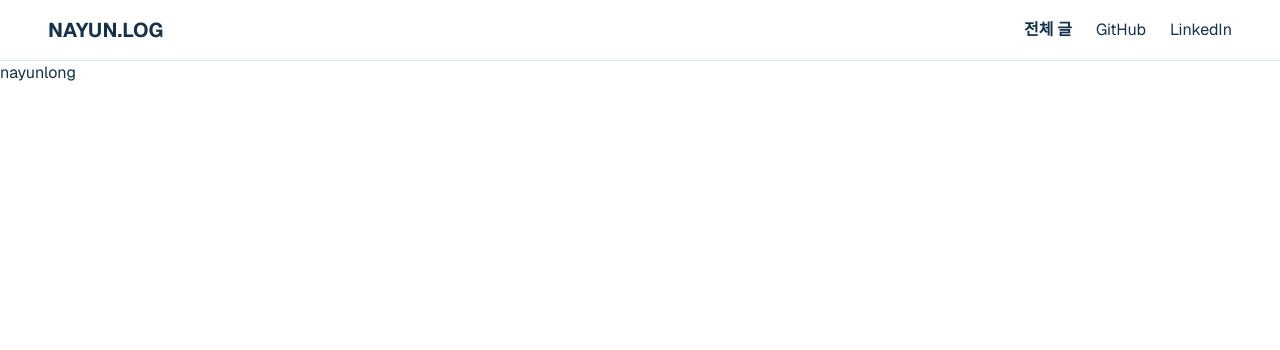
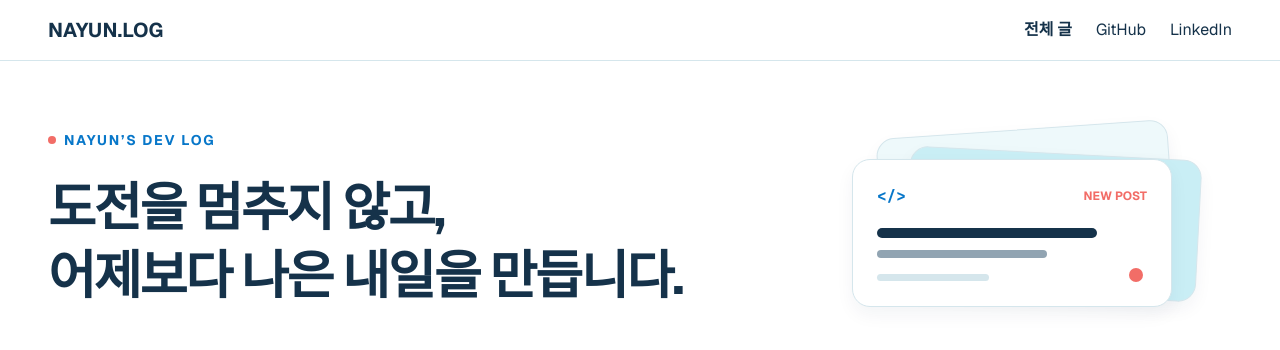
Before and after one commit to kxxnayun/nayunlog, a Next.js app: page / in a window 1280 px wide. Shown: the top 350 px of the page. Built offline with nearby package versions, Linux system fonts and the light colour scheme.

Commit message:
feat: 홈 히어로 섹션 구현

```diff
--- a/src/app/page.tsx
+++ b/src/app/page.tsx
@@ -1,7 +1,10 @@
+import HeroSection from '@/components/home/HeroSection';
+
 export default function Home() {
   return (
-    <main>
-      <h1>nayunlong</h1>
-    </main>
+    <>
+      <HeroSection />
+      <hr className="section-divider" />
+    </>
   );
 }
--- /dev/null
+++ b/src/components/home/HeroSection.tsx
@@ -0,0 +1,41 @@
+export default function HeroSection() {
+  return (
+    <section className="site-container flex min-h-[302px] items-center justify-between py-16">
+      <div className="w-[700px]">
+        <div className="mb-6 flex items-center gap-2">
+          <span className="h-2 w-2 rounded-full bg-brand-coral" />
+
+          <span className="text-sm font-bold tracking-[0.12em] text-brand-blue">
+            NAYUN’S DEV LOG
+          </span>
+        </div>
+
+        <h1 className="text-[52px] leading-[1.3] font-bold tracking-[-0.04em] text-text-primary">
+          도전을 멈추지 않고,
+          <br />
+          어제보다 나은 내일을 만듭니다.
+        </h1>
+      </div>
+
+      <div className="relative h-[190px] w-[400px]" aria-hidden="true">
+        <div className="absolute top-1 left-12 h-[142px] w-[292px] -rotate-4 rounded-[18px] border border-border-default bg-brand-sky-light shadow-[0_8px_18px_rgba(13,46,71,0.05)]" />
+
+        <div className="absolute top-7 left-[75px] h-[142px] w-[292px] rotate-3 rounded-[18px] border border-border-default bg-brand-sky shadow-[0_8px_18px_rgba(13,46,71,0.05)]" />
+
+        <div className="absolute top-[34px] left-5 h-[148px] w-[320px] rounded-[18px] border border-border-default bg-white p-6 shadow-[0_8px_18px_rgba(13,46,71,0.05)]">
+          <div className="flex items-center justify-between">
+            <span className="font-mono text-base font-bold text-brand-blue">{'</>'}</span>
+
+            <span className="text-xs font-bold text-brand-coral">NEW POST</span>
+          </div>
+
+          <div className="mt-5 h-2.5 w-[220px] rounded-full bg-text-primary" />
+          <div className="mt-3 h-2 w-[170px] rounded-full bg-text-tertiary" />
+          <div className="mt-4 h-[7px] w-28 rounded-full bg-border-default" />
+
+          <span className="absolute right-7 bottom-6 h-3.5 w-3.5 rounded-full bg-brand-coral" />
+        </div>
+      </div>
+    </section>
+  );
+}
```
